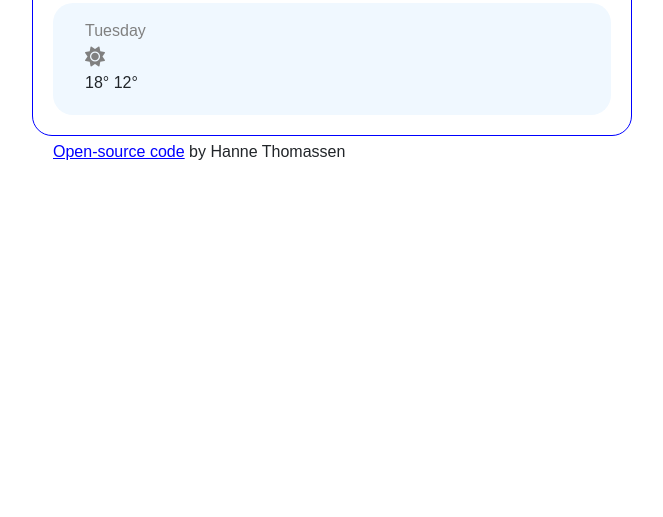
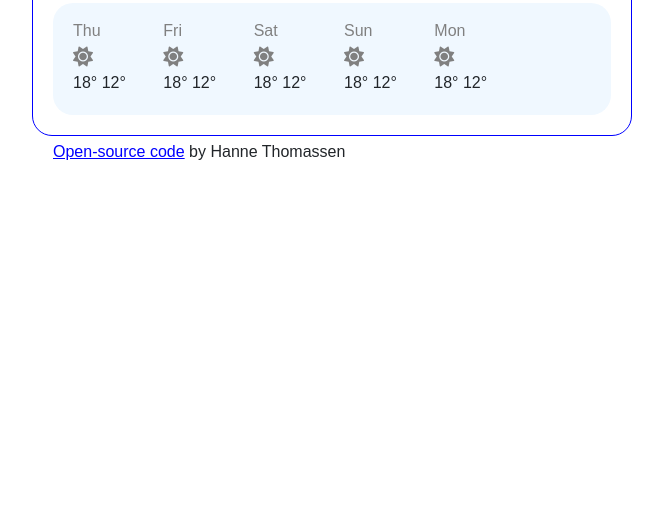
Before and after one commit to hkthomassen/weather-application, a plain HTML site: page index.html in a window 1280 px wide. Shown: the part 283-800 px from the top of the page, without its empty margins (308-971 px from the left). Drawn offline with nearby package versions, Linux system fonts and the light colour scheme.

Commit message:
Added JS weather forecast template

```diff
--- a/index.html
+++ b/index.html
@@ -69,20 +69,7 @@
           </div>
         </div>
 
-        <div class="weather-forecast">
-          <div class="container">
-            <div class="row">
-              <div class="col-2">
-                <div class="weekdays">Tuesday</div>
-                <i class="fa-solid fa-sun icon-forecast"></i>
-                <div class="weather-forecast-temperatures">
-                  <span class="weather-forecast-temperature-max"> 18° </span>
-                  <span class="weather-forecast-temperature-min"> 12° </span>
-                </div>
-              </div>
-            </div>
-          </div>
-        </div>
+        <div class="weather-forecast" id="forecast"></div>
         <span class="opensource">
           <a
             href="https://github.com/hkthomassen/weather-application"
--- a/src/script.js
+++ b/src/script.js
@@ -75,3 +75,30 @@ function getCurrentLocation(event) {
 
 let currentLocation = document.querySelector("#current-location-button");
 currentLocation.addEventListener("click", getCurrentLocation);
+
+// Forecast
+
+function displayForecast() {
+  let forecastElement = document.querySelector("#forecast");
+  let forecastHTML = `<div class="row">`;
+  let days = ["Thu", "Fri", "Sat", "Sun", "Mon"];
+  days.forEach(function (day) {
+    forecastHTML =
+      forecastHTML +
+      `
+            <div class="col-2">
+            <div class="weekdays">${day}</div>
+                <i class="fa-solid fa-sun icon-forecast"></i>
+                <div class="weather-forecast-temperatures">
+                        <span class="weather-forecast-temperature-max"> 18° </span>
+                        <span class="weather-forecast-temperature-min"> 12° </span>
+                    </div>
+              </div>
+      `;
+  });
+
+  forecastHTML = forecastHTML + `</div>`;
+  forecastElement.innerHTML = forecastHTML;
+}
+
+displayForecast();
```
